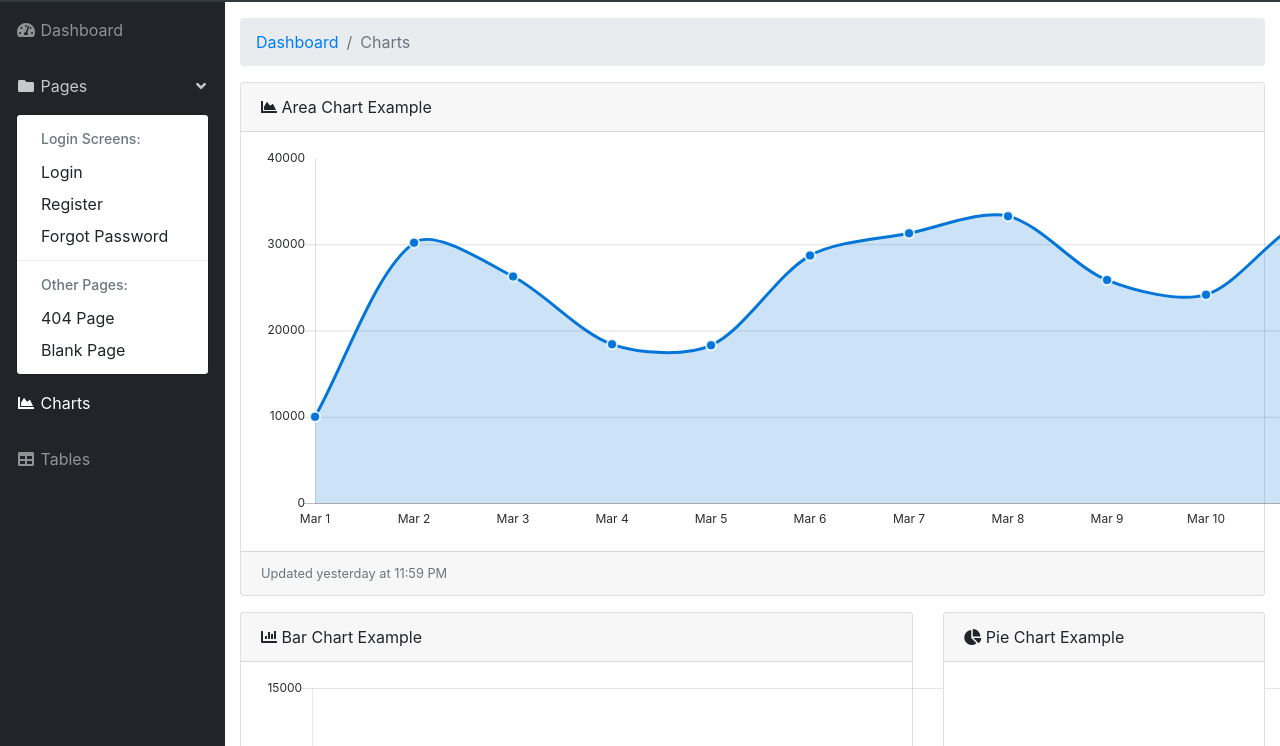
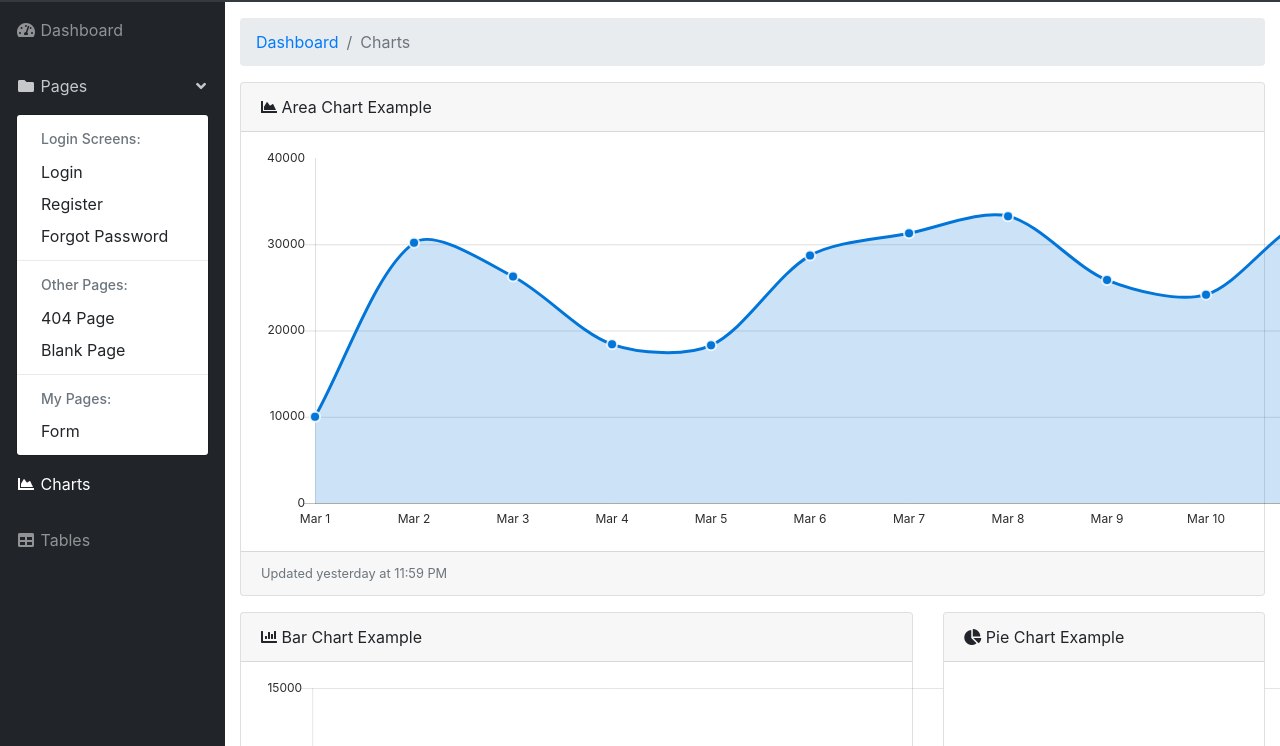
Before and after one commit to ashishstirling/sbadmin, a website with bundled scripts: page charts.html in a window 1280 px wide. Both pictures are taken after a click on the button "Pages". Shown: the part 54-800 px from the top of the page. Built offline with nearby package versions, Linux system fonts and the light colour scheme.

Commit message:
SBAdmin Form added

```diff
--- a/charts.html
+++ b/charts.html
@@ -109,6 +109,9 @@
           <h6 class="dropdown-header">Other Pages:</h6>
           <a class="dropdown-item" href="404.html">404 Page</a>
           <a class="dropdown-item" href="blank.html">Blank Page</a>
+          <div class="dropdown-divider"></div>
+          <h6 class="dropdown-header">My Pages:</h6>
+          <a class="dropdown-item" href="form.html">Form</a>
         </div>
       </li>
       <li class="nav-item active">
```
Also changed, not shown: tables.html (+3 -0 lines).
